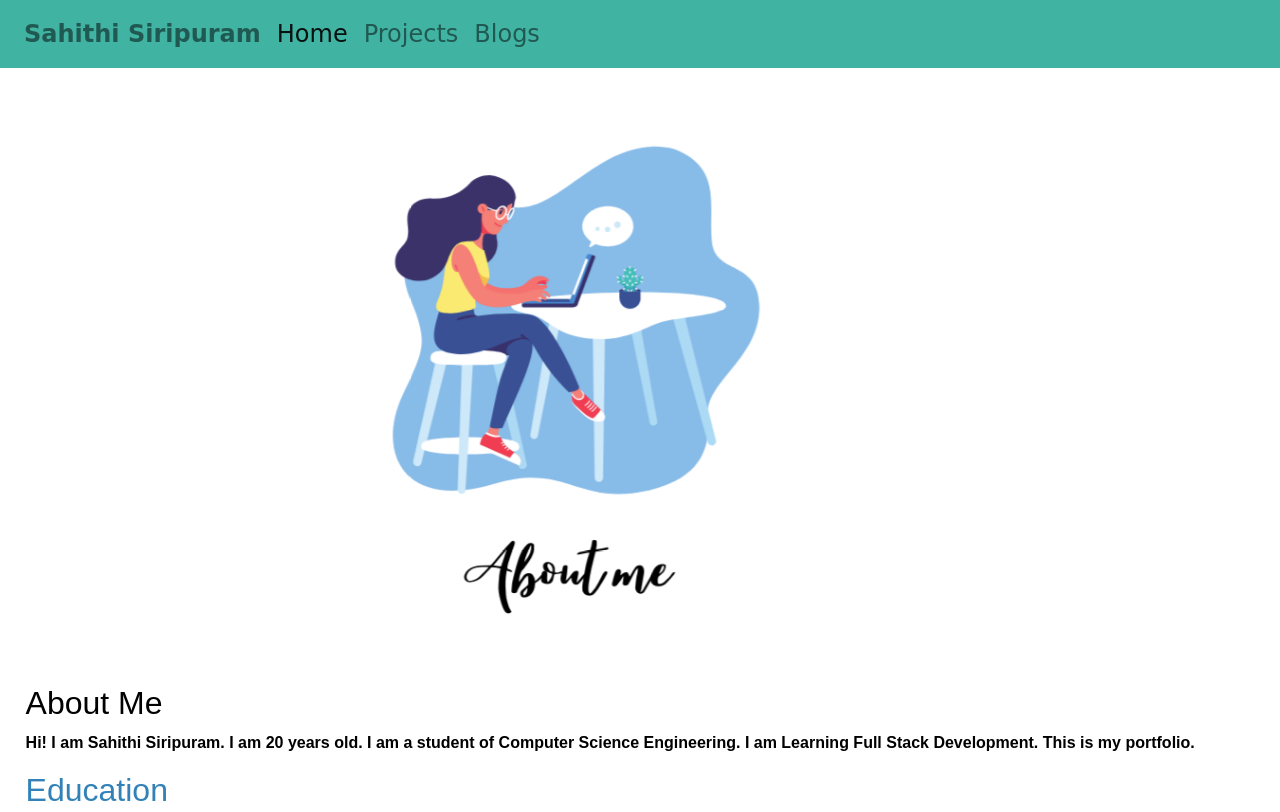
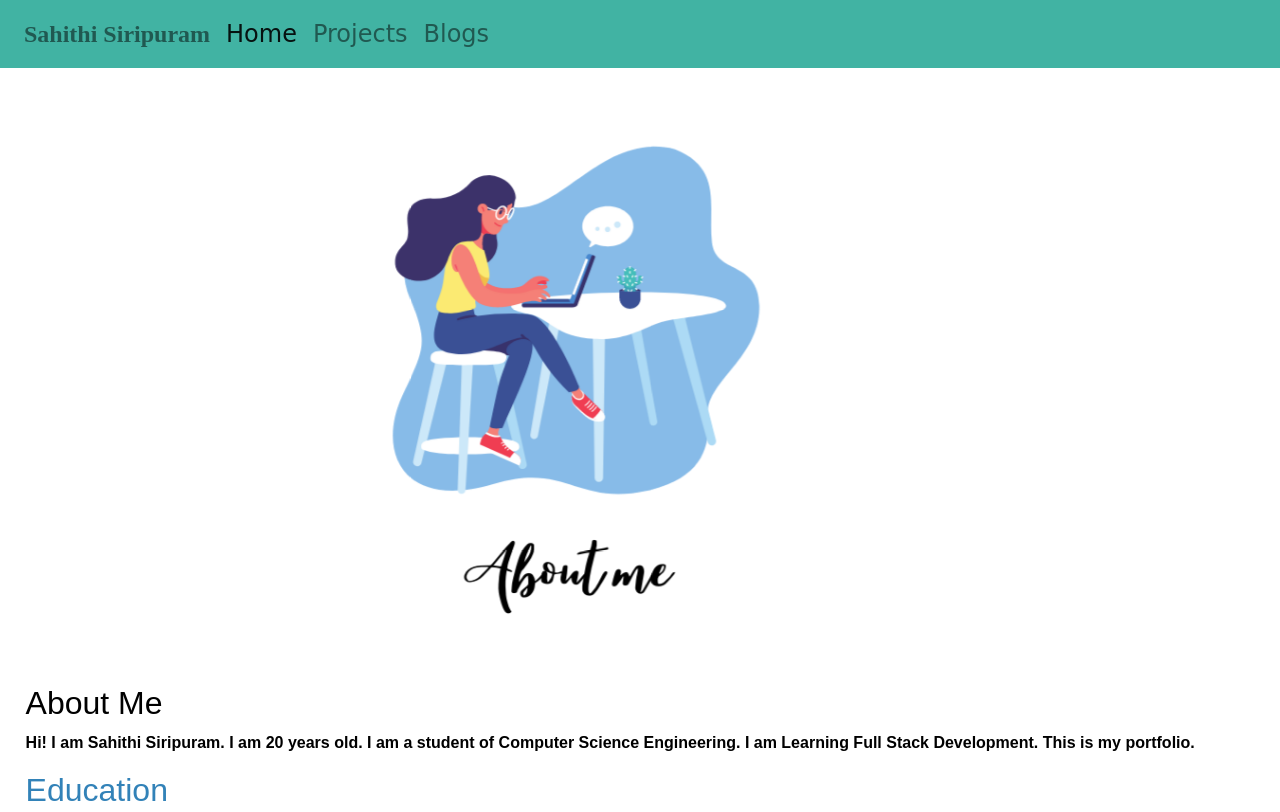
Before and after one commit to SahithiSiripuram/NewPortfolio, a website: page frontend/home.html in a window 1280 px wide. Shown: the top 812 px of the page. Drawn offline with nearby package versions, Linux system fonts and the light colour scheme.

Commit message:
Update index.css

```diff
--- a/frontend/index.css
+++ b/frontend/index.css
@@ -13,6 +13,7 @@ html,body{
 .brand{
     font-size: x-large;
     font-weight: bold;
+    font-family: 'sofia';
 }
 .fa {
     padding: 20px;
```
